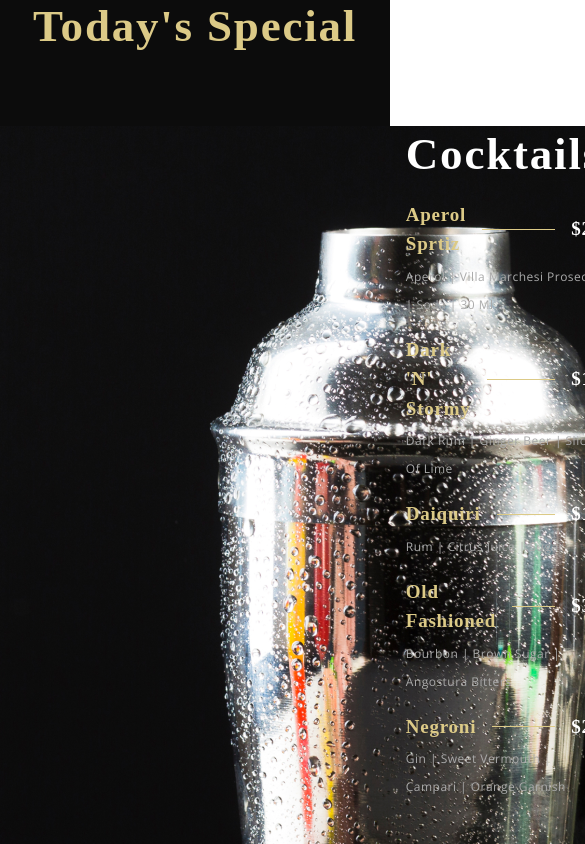
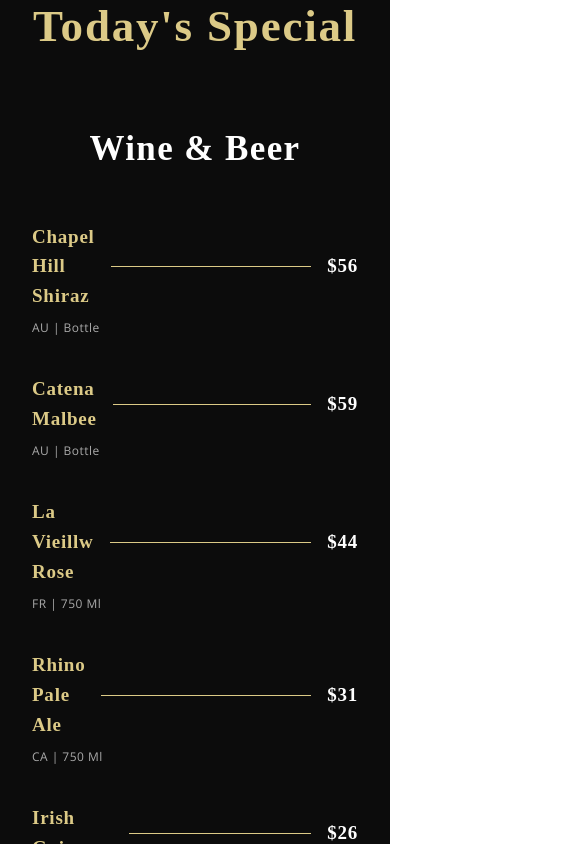
Before and after one commit to Mabast1/Gericht-Restaurant, a React (Create React App) app: page / in a window 390 px wide. Shown: the part 2980-3824 px from the top of the page, 585 px wide, since content can reach past the window. Built offline with nearby package versions, Linux system fonts and the light colour scheme; a web font is replaced by a local one.

Commit message:
Update SpecialMenu.css

```diff
--- a/src/container/Menu/SpecialMenu.css
+++ b/src/container/Menu/SpecialMenu.css
@@ -38,3 +38,48 @@
   width: 410px;
   margin: 0 2rem;
 }
+
+.app__specialMenu-menu_img img {
+  width: 100%;
+  height: auto;
+}
+
+.app__specialMenu_menu_items {
+  display: flex;
+  flex-direction: column;
+
+  margin: 2rem 0;
+  width: 100%;
+}
+
+@media screen and (max-width: 2000px) {
+  .app__specialMenu-menu_img {
+    width: 650px;
+  }
+
+  .app__specialMenu-menu_img img {
+    height: 920px;
+  }
+}
+
+@media screen and (max-width: 1150px) {
+  .app__specialMenu-menu {
+    flex-direction: column;
+    align-items: center;
+    width: 100%;
+  }
+
+  .app__specialMenu-menu_img {
+    margin: 3rem 0;
+  }
+}
+
+@media screen and (max-width: 650px) {
+  .app__specialMenu-menu_img {
+    width: 100%;
+  }
+  .app__specialMenu-menu_heading {
+    font-size: 35px;
+    line-height: 48.5px;
+  }
+}
```
